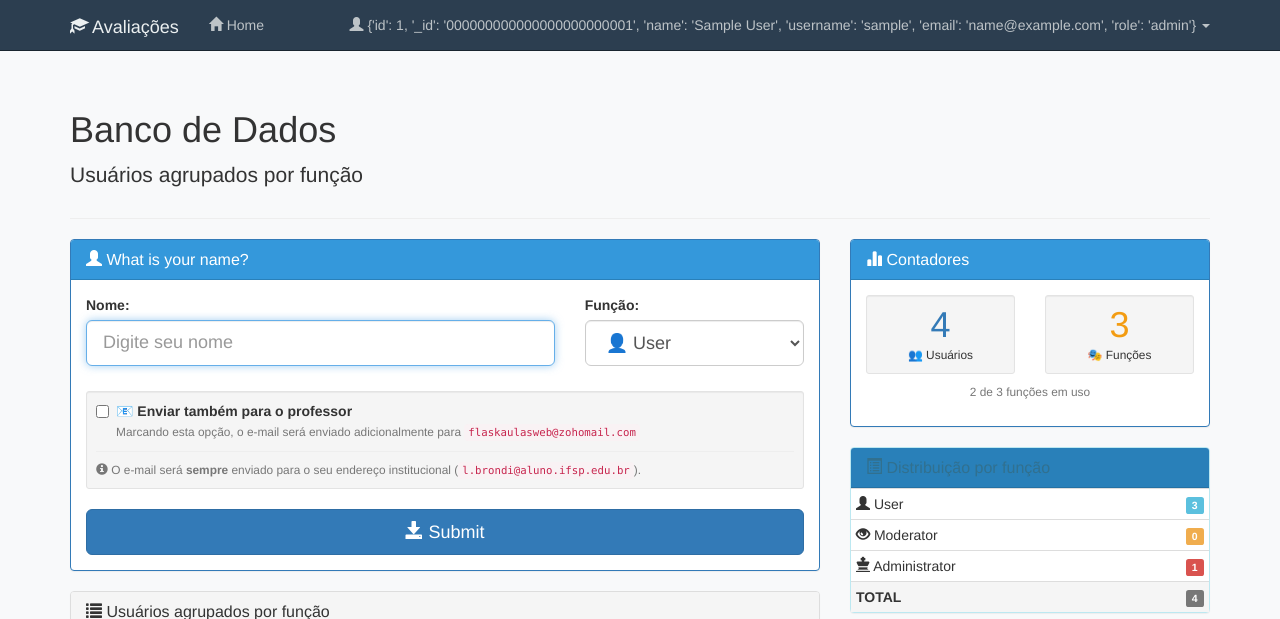
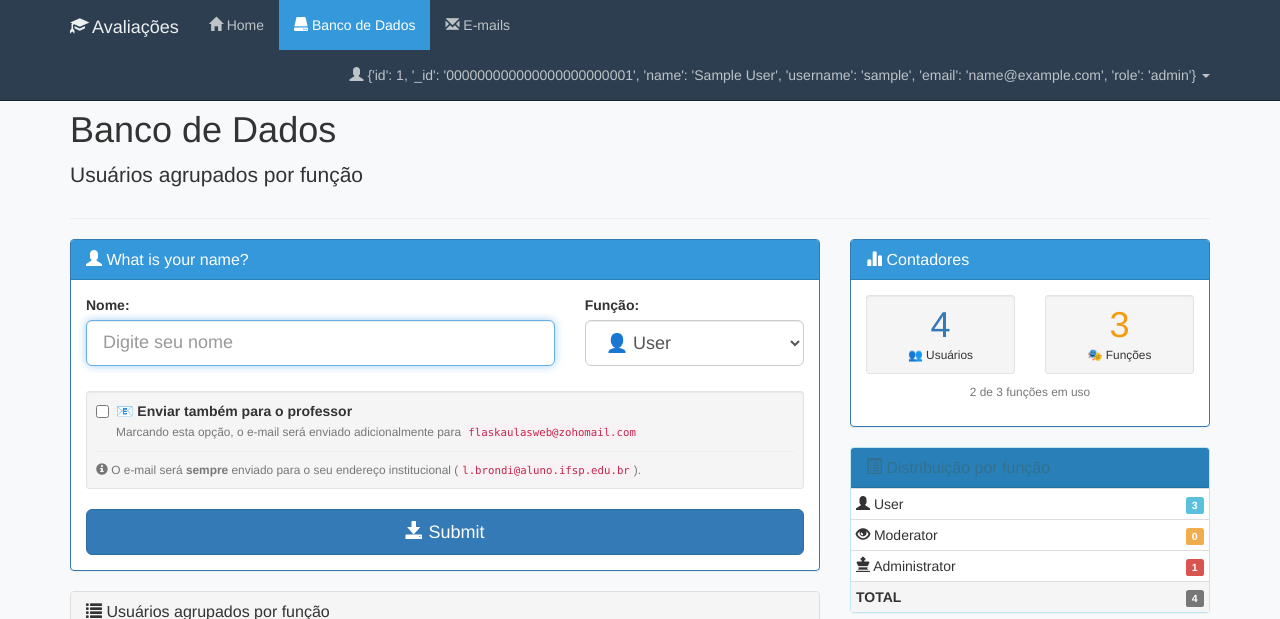
Before and after one commit to brondileticia/devweb-servidor-flask, a Flask app: page /banco-dados/ in a window 1280 px wide. Shown: the top 619 px of the page. Run offline with Flask 3, Linux system fonts and the light colour scheme; the visitor is signed in with stand-in values (Sample User, id 1); some libraries are stand-ins or nearby versions.

Commit message:
update: avaliação contínua 12, estrutura

```diff
--- a/app/templates/base.html
+++ b/app/templates/base.html
@@ -19,7 +19,7 @@
                 <span class="icon-bar"></span>
                 <span class="icon-bar"></span>
             </button>
-            <a class="navbar-brand" href="/">
+            <a class="navbar-brand" href="{{ url_for('main.home') }}">
                 <span class="glyphicon glyphicon-education"></span>
                 Avaliações
             </a>
@@ -28,8 +28,25 @@
             <ul class="nav navbar-nav">
                 {# Link para Home sempre visível #}
                 <li {% if titulo == 'Home' %}class="active"{% endif %}>
-                    <a href="/">
+                    <a href="{{ url_for('main.home') }}">
                         <span class="glyphicon glyphicon-home"></span> Home
+                    </a>
+                </li>
+
+                {# Link para Banco de Dados #}
+                <li {% if titulo == 'Banco de Dados' %}class="active"{% endif %}>
+                    <a href="{{ url_for('users.banco_dados') }}">
+                        <span class="glyphicon glyphicon-hdd"></span> Banco de Dados
+                    </a>
+                </li>
+
+                {# Link para E-mails Enviados #}
+                <li {% if titulo == 'E-mails Enviados' %}class="active"{% endif %}>
+                    <a href="{{ url_for('emails.emails_enviados') }}">
+                        <span class="glyphicon glyphicon-envelope"></span> E-mails
+                        {% if total_emails_badge and total_emails_badge > 0 %}
+                            <span class="badge" style="background-color: #5cb85c;">{{ total_emails_badge }}</span>
+                        {% endif %}
                     </a>
                 </li>
             </ul>
@@ -45,14 +62,26 @@
                     </a>
                     <ul class="dropdown-menu">
                         <li>
-                            <a href="/formulario-identificacao">
+                            <a href="{{ url_for('main.formulario_identificacao') }}">
                                 <span class="glyphicon glyphicon-edit"></span>
                                 Meus Dados
                             </a>
                         </li>
+                        <li>
+                            <a href="{{ url_for('users.banco_dados') }}">
+                                <span class="glyphicon glyphicon-hdd"></span>
+                                Banco de Dados
+                            </a>
+                        </li>
+                        <li>
+                            <a href="{{ url_for('emails.emails_enviados') }}">
+                                <span class="glyphicon glyphicon-envelope"></span>
+                                E-mails Enviados
+                            </a>
+                        </li>
                         <li class="divider"></li>
                         <li>
-                            <a href="/logout">
+                            <a href="{{ url_for('auth.logout') }}">
                                 <span class="glyphicon glyphicon-log-out"></span>
                                 Sair
                             </a>
@@ -61,7 +90,7 @@
                 </li>
                 {% else %}
                 <li {% if titulo == 'Login' %}class="active"{% endif %}>
-                    <a href="/login">
+                    <a href="{{ url_for('auth.login') }}">
                         <span class="glyphicon glyphicon-log-in"></span>
                         Login
                     </a>
```
